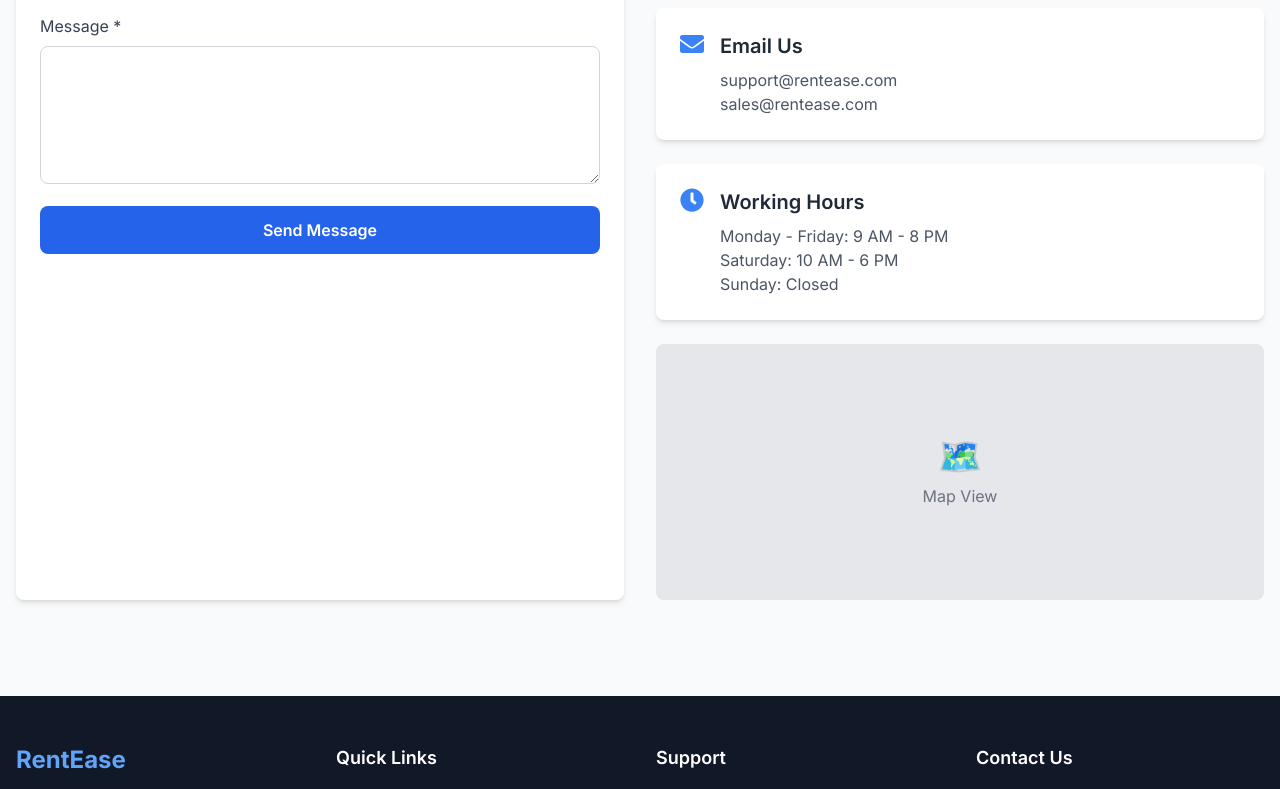
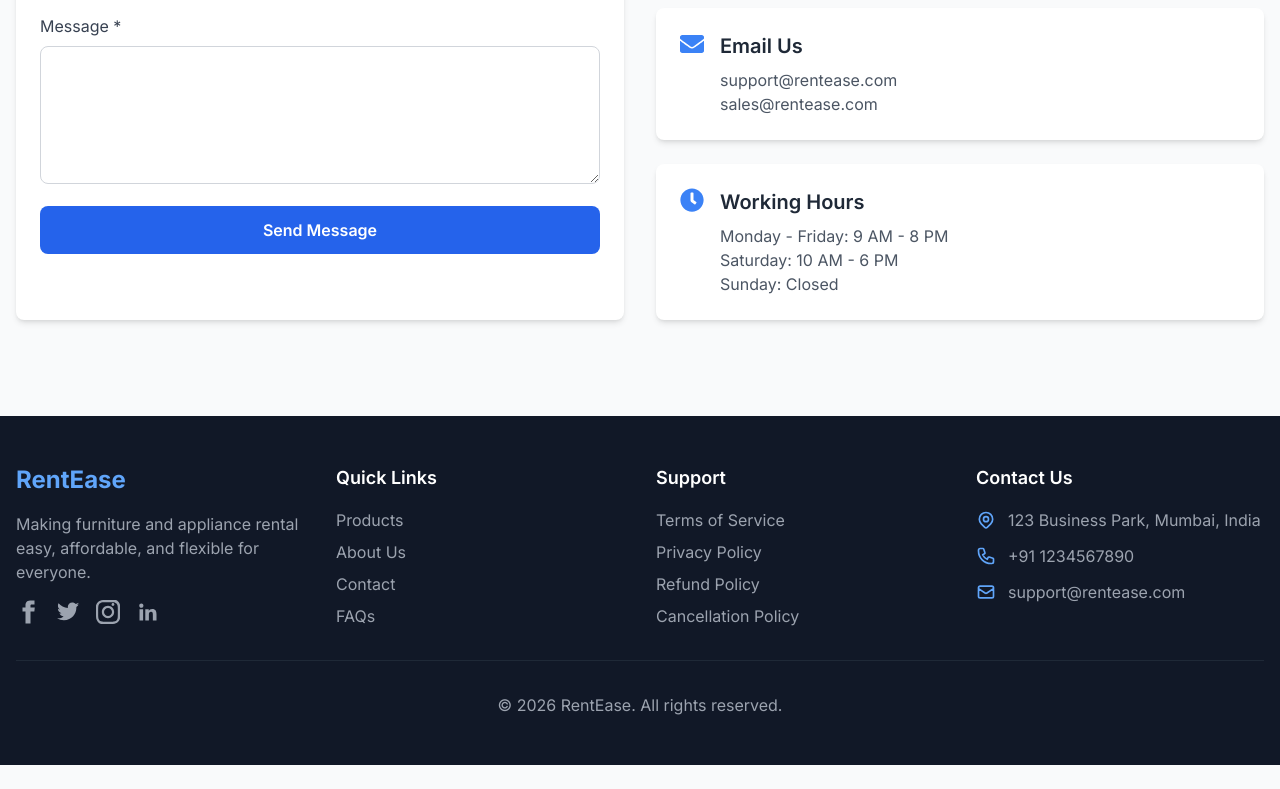
Before and after one commit to Adityapriyadarshix007/RentEase, a React (Create React App) app in the folder frontend/: page /contact in a window 1280 px wide. Shown: the part 524-1313 px from the top of the page. After the commit the page ends 1289 px from the top, so only its background shows below. Built offline with nearby package versions, Linux system fonts and the light colour scheme; no server answers.

Commit message:
Fix: Contact form network error - updated API endpoint and error handling

```diff
--- a/frontend/src/pages/Contact.js
+++ b/frontend/src/pages/Contact.js
@@ -11,8 +11,8 @@ const Contact = () => {
   });
   const [submitting, setSubmitting] = useState(false);
 
-  // Use environment variable for API URL
-  const API_URL = process.env.REACT_APP_API_URL || 'https://rentease-backend-njvk.onrender.com';
+  // Use the live backend URL
+  const API_URL = 'https://rentease-backend-njvk.onrender.com';
 
   const handleChange = (e) => {
     const { name, value } = e.target;
@@ -23,6 +23,9 @@ const Contact = () => {
     e.preventDefault();
     setSubmitting(true);
 
+    console.log('Sending to:', `${API_URL}/api/contact`);
+    console.log('Data:', formData);
+
     try {
       const response = await fetch(`${API_URL}/api/contact`, {
         method: 'POST',
@@ -32,7 +35,9 @@ const Contact = () => {
         body: JSON.stringify(formData)
       });
 
+      console.log('Response status:', response.status);
       const data = await response.json();
+      console.log('Response data:', data);
 
       if (response.ok) {
         toast.success('Message sent successfully! We will get back to you soon.');
@@ -41,8 +46,8 @@ const Contact = () => {
         toast.error(data.message || 'Failed to send message. Please try again.');
       }
     } catch (error) {
-      console.error('Error sending message:', error);
-      toast.error('Network error. Please try again.');
+      console.error('Error details:', error);
+      toast.error('Network error. Please check your connection and try again.');
     } finally {
       setSubmitting(false);
     }
@@ -138,14 +143,6 @@ const Contact = () => {
               </div>
             </div>
           ))}
-
-          {/* Map placeholder */}
-          <div className="bg-gray-200 rounded-lg h-64 flex items-center justify-center">
-            <div className="text-center">
-              <div className="text-4xl mb-2">🗺️</div>
-              <p className="text-gray-500">Map View</p>
-            </div>
-          </div>
         </div>
       </div>
     </div>
```
Also changed, not shown: 1 other file (tests, documents, lock files or other folders).
